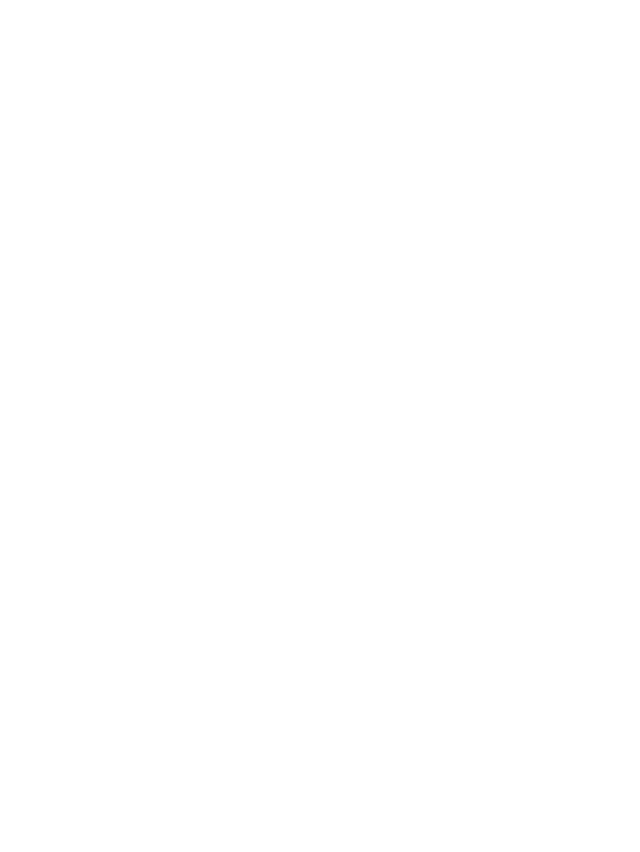
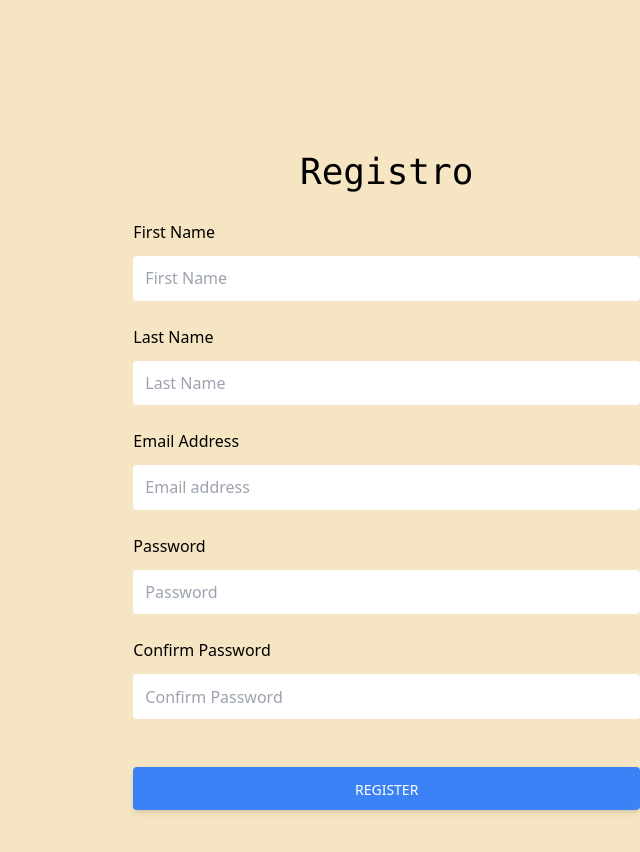
Before and after one commit to sbeteta7/frontTampus, a React (Vite) app: page /Register in a window 1280 px wide. Before the commit this address had no page. Shown: the top 852 px of the page, without its empty margins (640-1280 px from the left). Before the commit the page ends 800 px from the top, so only its background shows below. Built offline with nearby package versions, Linux system fonts and the light colour scheme.

Commit message:
register-form :3

```diff
--- a/src/App.jsx
+++ b/src/App.jsx
@@ -4,6 +4,7 @@
 import Home from "./Home";
 import Publicar from "./Publicar";
 import Perfil from "./Perfil";
+import Register from "./Register";
 import { AuthProvider } from "./components/Context";
 function App() {
   return (
@@ -14,6 +15,7 @@
           <Route path="/" element={<Home />} />
           <Route path="/Navegar" element={<Navegar />} />
           <Route path="/Login" element={<Login />} />
+          <Route path="/Register" element={<Register />} />
           <Route path="/Publicar" element={<Publicar/>} />
           <Route path="/Perfil" element={<Perfil/>} />
         </Routes>
--- a/src/components/LoginForm.jsx
+++ b/src/components/LoginForm.jsx
@@ -12,6 +12,7 @@
 import { useAuth } from './Context'
 import { redirect } from 'react-router-dom';
 import { useNavigate } from 'react-router-dom';
+
 const LoginForm = () => {
     const Auth = useAuth()
     const navigate = useNavigate()
@@ -150,9 +151,9 @@
                                 </div>
 
                                 <a
-                                    href="#!"
-                                    class="text-primary transition duration-150 ease-in-out hover:text-primary-600 focus:text-primary-600 active:text-primary-700 dark:text-primary-400 dark:hover:text-primary-500 dark:focus:text-primary-500 dark:active:text-primary-600">
-                                    Forgot password?
+                                    href="/Register"
+                                    class="text-primary transition duration-150 ease-in-out hover:text-blue-700 focus:text-primary-600 active:text-primary-700 dark:text-primary-400 dark:hover:text-primary-500 dark:focus:text-primary-500 dark:active:text-primary-600">
+                                    ¿No tienes cuenta?
                                 </a>
                             </div>
                             {error && <p> Todos los campos son obligatorios </p>}
--- a/src/components/RegisterForm.jsx
+++ b/src/components/RegisterForm.jsx
@@ -0,0 +1,173 @@
+import React, { useState } from 'react';
+import { Link, useNavigate } from 'react-router-dom';
+
+const RegisterForm = () => {
+    const navigate = useNavigate();
+
+    const [formData, setFormData] = useState({
+        firstName: '',
+        lastName: '',
+        email: '',
+        password: '',
+        confirmPassword: '',
+    });
+
+    const [formErrors, setFormErrors] = useState({
+        firstName: '',
+        lastName: '',
+        email: '',
+        password: '',
+        confirmPassword: '',
+    });
+
+    const handleChange = (e) => {
+        const { name, value } = e.target;
+        setFormData({
+            ...formData,
+            [name]: value,
+        });
+        setFormErrors({
+            ...formErrors,
+            [name]: '', // Limpiar el mensaje de error cuando se realiza un cambio en el campo
+        });
+    };
+
+    const validateEmail = (email) => {
+        // Puedes usar una expresión regular para validar el formato del email
+        const regex = /^[^\s@]+@[^\s@]+\.[^\s@]+$/;
+        return regex.test(email);
+    };
+
+    const handleSubmit = (e) => {
+        e.preventDefault();
+
+        // Verificar que todos los campos estén llenos
+        for (const key in formData) {
+            if (formData[key].trim() === '') {
+                setFormErrors((prevErrors) => ({
+                    ...prevErrors,
+                    [key]: `${key.charAt(0).toUpperCase() + key.slice(1)} is required.`,
+                }));
+                return;
+            }
+        }
+
+        // Verificar el formato de email
+        if (!validateEmail(formData.email)) {
+            setFormErrors((prevErrors) => ({
+                ...prevErrors,
+                email: 'Invalid email format.',
+            }));
+            return;
+        }
+
+        // Validar si la contraseña y la confirmación de contraseña coinciden
+        if (formData.password !== formData.confirmPassword) {
+            setFormErrors((prevErrors) => ({
+                ...prevErrors,
+                confirmPassword: 'Passwords do not match.',
+            }));
+            return;
+        }
+
+        // Aquí puedes agregar la lógica de registro
+        // setUser({ ...user, ...formData });
+
+        // Navegar a la página deseada después del registro
+        navigate('/Navegar');
+    };
+
+    return (
+        <section className="min-h-screen bg-[#f5e5c2]">
+            <div className="container h-full pl-16 py-24">
+                <div className="g-6 flex h-full flex-wrap items-center justify-center lg:justify-between pt-14">
+                    <div className="mb-12 md:mb-0 md:w-8/12 lg:w-6/12">
+                        {/* Your logo here */}
+                    </div>
+
+                    <div className="md:w-8/12 lg:ml-6 lg:w-5/12 ">
+                        <form onSubmit={handleSubmit}>
+                            <div className="text-4xl font-mono text-center mb-7">Registro</div>
+                            <div className="relative mb-6">
+                                <p className="mb-3">First Name</p>
+                                <input
+                                    type="text"
+                                    name="firstName"
+                                    value={formData.firstName}
+                                    onChange={handleChange}
+                                    className="peer block min-h-[auto] w-full rounded bg-white px-3 py-[0.32rem] leading-[2.15] outline-none transition-all duration-200 ease-linear focus:placeholder:opacity-100"
+                                    placeholder="First Name"
+                                />
+                            </div>
+
+                            <div className="relative mb-6">
+                                <p className="mb-3">Last Name</p>
+                                <input
+                                    type="text"
+                                    name="lastName"
+                                    value={formData.lastName}
+                                    onChange={handleChange}
+                                    className="peer block min-h-[auto] w-full rounded bg-white px-3 py-[0.32rem] leading-[2.15] outline-none transition-all duration-200 ease-linear focus:placeholder:opacity-100"
+                                    placeholder="Last Name"
+                                />
+                            </div>
+
+                            <div className="relative mb-6">
+                                <p className="mb-3">Email Address</p>
+                                <input
+                                    type="text"
+                                    name="email"
+                                    value={formData.email}
+                                    onChange={handleChange}
+                                    className="peer block min-h-[auto] w-full rounded bg-white px-3 py-[0.32rem] leading-[2.15] outline-none transition-all duration-200 ease-linear focus:placeholder:opacity-100"
+                                    placeholder="Email address"
+                                />
+                            </div>
+
+                            <div className="relative mb-6">
+                                <p className="mb-3">Password</p>
+                                <input
+                                    type="password"
+                                    name="password"
+                                    value={formData.password}
+                                    onChange={handleChange}
+                                    className="peer block min-h-[auto] w-full rounded bg-white px-3 py-[0.32rem] leading-[2.15] outline-none transition-all duration-200 ease-linear focus:placeholder:opacity-100"
+                                    placeholder="Password"
+                                />
+                            </div>
+
+                            <div className="relative mb-6">
+                                <p className="mb-3">Confirm Password</p>
+                                <input
+                                    type="password"
+                                    name="confirmPassword"
+                                    value={formData.confirmPassword}
+                                    onChange={handleChange}
+                                    className="peer block min-h-[auto] w-full rounded bg-white px-3 py-[0.32rem] leading-[2.15] outline-none transition-all duration-200 ease-linear focus:placeholder:opacity-100"
+                                    placeholder="Confirm Password"
+                                />
+                            </div>
+
+                            <div className="mb-6 flex items-center justify-between">
+                                {/* Remember me checkbox */}
+                            </div>
+
+                            <Link to="/Navegar">
+                                <button
+                                    type="submit"
+                                    className="inline-block w-full rounded bg-blue-500 px-7 pb-2.5 pt-3 text-sm font-medium uppercase leading-normal text-white shadow-md transition duration-150 ease-in-out hover:bg-blue-600 hover:shadow-md focus:shadow-md focus:outline-none focus:ring-0 active:bg-blue-700 active:shadow-md dark:shadow-xl dark:hover:shadow-md dark:focus:shadow-md dark:active:shadow-md"
+                                    data-te-ripple-init
+                                    data-te-ripple-color="light"
+                                >
+                                    Register
+                                </button>
+                            </Link>
+                        </form>
+                    </div>
+                </div>
+            </div>
+        </section>
+    );
+};
+
+export default RegisterForm;
```
